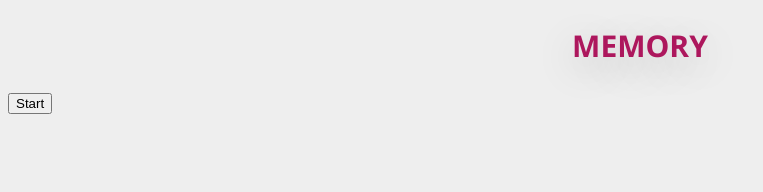
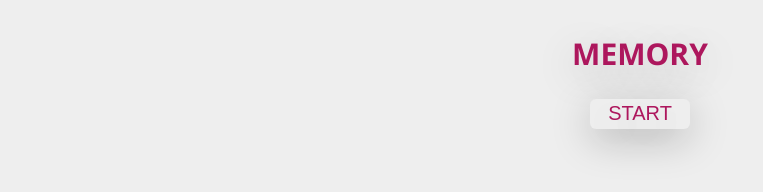
Before and after one commit to hanapp-cz/memory-game, a website built with webpack: page src/index.html in a window 1280 px wide. Shown: the whole page, without its empty margins (0-763 px from the left). Built offline with nearby package versions, Linux system fonts and the light colour scheme.

Commit message:
Changes in styling, start btn and win class

```diff
--- a/src/css/style.css
+++ b/src/css/style.css
@@ -10,6 +10,27 @@ h2 {
   text-align: center;
   text-shadow: 0 10px 40px rgba(0, 0, 0, 0.233);
   text-transform: uppercase;
+}
+
+button {
+  color: #ad175d;
+  width: 100px;
+  height: 30px;
+  font-size: 20px;
+  text-align: center;
+  text-shadow: 0 10px 40px rgba(0, 0, 0, 0.233);
+  text-transform: uppercase;
+  background-color: #eee;
+  box-shadow: 0 10px 40px rgba(0, 0, 0, 0.233);
+  border-radius: 6px;
+  border: none;
+  margin-bottom: 20px;
+}
+
+.header-container {
+  display: flex;
+  flex-direction: column;
+  align-items: center;
 }
 
 .game-container {
@@ -114,9 +135,9 @@ h2 {
   text-shadow: 0 10px 40px rgba(0, 0, 0, 0.233);
   text-transform: uppercase;
   position: absolute;
-  top: 100px;
+  top: 0px;
   width: 900px;
-  height: 500px;
+  height: 150px;
   background-color: #eee;
   box-shadow: 0 10px 40px rgba(0, 0, 0, 0.233);
   border-radius: 6px;
--- a/src/index.html
+++ b/src/index.html
@@ -6,13 +6,19 @@
     <title>Pexeso</title>
   </head>
   <body>
-    <h2>Memory</h2>
+    <header>
+      <div class="header-container">
+        <h2>Memory</h2>
+        <button class="start-btn">Start</button>
+      </div>
+    </header>
+
     <!-- <form id="search-country">
       <label>Search country</label>
       <input type="text" placeholder="country name..." />
       <button type="submit">OK</button>
     </form> -->
-    <button class="start-btn">Start</button>
+
     <div class="game-container">
       <!-- <div class="card"></div> -->
     </div>
--- a/src/js/index.js
+++ b/src/js/index.js
@@ -57,12 +57,15 @@ gameContainer.addEventListener('click', event => {
             el.classList.remove('match', 'flip');
             el.classList.replace('active', 'hidden');
           });
-          state.matched.push(...state.turned.map(el => el.id));
-          state.turned.splice(0);
+          state.matched.push(...state.turned.splice(0));
+
           console.log(state.matched);
           if (state.matched.length >= state.cardDeck.length) {
             state.win = true;
             game.winner();
+            state.matched.forEach(el => {
+              el.classList.replace('hidden', 'flip');
+            });
           }
         }, 2000);
       } else {
```
